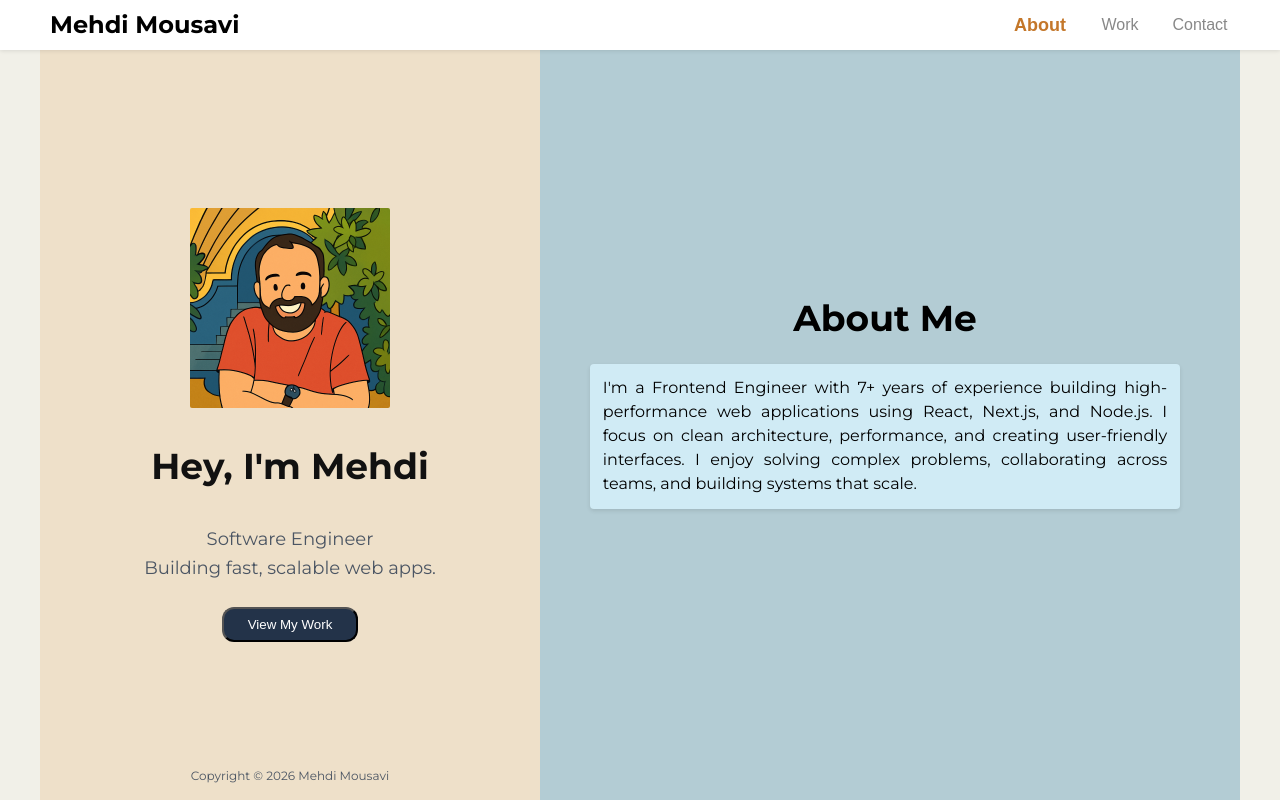
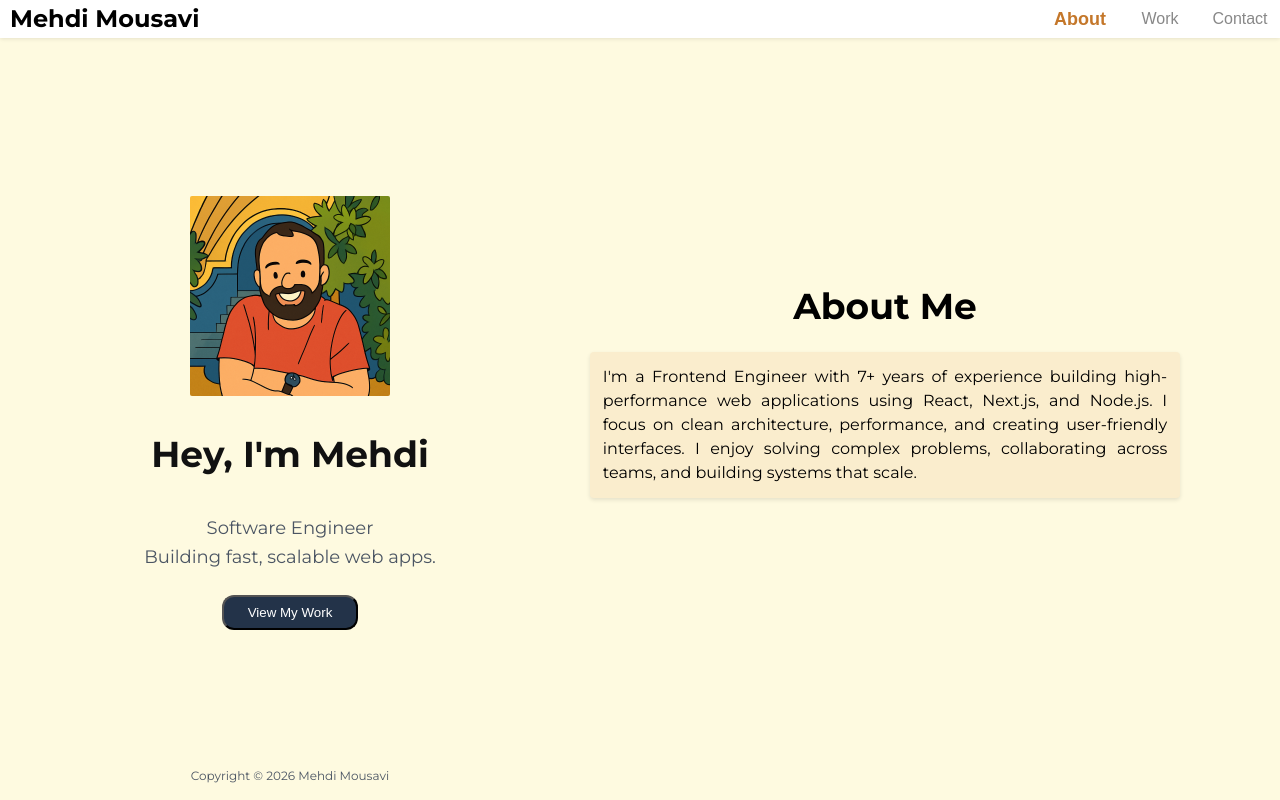
Before and after one commit to BitsOfMehdi/personal-website, a Next.js app: page / in a window 1280 px wide. Both pictures are taken after a click on the button "About". Built offline with nearby package versions, Linux system fonts and the light colour scheme.

Commit message:
CSS cleanup

```diff
--- a/src/app/page.module.css
+++ b/src/app/page.module.css
@@ -1,80 +1,13 @@
 .main {
-  background-color: var(--color-background);
-  color: var(--color-dark);
-  font-family: var(--font-sans, sans-serif);
   height: 100vh;
   max-width: 1200px;
   margin-inline: auto;
 }
 
-/* Section: About */
-.about {
-  background-color: var(--color-primary);
-  color: white;
-  padding: 2.5rem;
-}
-
 .heroContainer {
   display: flex;
-  max-width: 1200px;
   margin-inline: auto;
   position: relative;
   overflow: hidden;
   height: 100vh;
 }
-
-.sectionTitle {
-  font-size: 1.875rem; /* 3xl */
-  font-weight: 600;
-  margin-bottom: 1rem;
-}
-
-.paragraph {
-  max-width: 48rem; /* ~768px */
-}
-
-/* Section: Work */
-.work {
-  padding: 2.5rem;
-}
-
-.experienceItem {
-  border-left: 4px solid var(--color-accent);
-  padding-left: 1rem;
-  margin-bottom: 1.5rem;
-}
-
-.experienceTitle {
-  font-size: 1.25rem;
-  font-weight: 700;
-}
-
-.experienceDate {
-  font-size: 0.875rem;
-  color: #4b5563; /* text-gray-700 */
-}
-
-.experienceList {
-  list-style-type: disc;
-  margin-left: 1.25rem;
-  margin-top: 0.5rem;
-  font-size: 0.875rem;
-}
-
-/* Section: Contact */
-.contact {
-  background-color: var(--color-primary);
-  color: white;
-  padding: 2.5rem;
-}
-
-/* Section: Blog */
-.blog {
-  background-color: #f3f4f6; /* bg-gray-100 */
-  padding: 2.5rem;
-}
-
-.blogNote {
-  font-size: 0.875rem;
-  color: #4b5563; /* text-gray-600 */
-}
--- a/src/components/layout/Header.module.css
+++ b/src/components/layout/Header.module.css
@@ -7,8 +7,6 @@
 }
 
 .navbar {
-  max-width: 1200px; /* ~7xl */
-  height: 50px;
   margin: 0 auto;
   display: flex;
   justify-content: space-between;
--- a/src/components/sections/Hero.module.css
+++ b/src/components/sections/Hero.module.css
@@ -5,7 +5,6 @@
   flex-direction: column;
   align-items: center;
   justify-content: center;
-  background-color: var(--color-background-container);
 }
 
 .heading {
--- a/src/components/ui/Card.module.css
+++ b/src/components/ui/Card.module.css
@@ -2,7 +2,7 @@
   border-radius: 4px;
   padding: 12.8px;
   margin-bottom: 16px;
-  background-color: #d0ebf5;
+  background-color: var(--color-card);
   box-shadow: 0 2px 4px rgba(0, 0, 0, 0.1);
   transition: box-shadow 0.3s ease;
 }
--- a/src/styles/globals.css
+++ b/src/styles/globals.css
@@ -6,9 +6,8 @@
   --font-mono: "Geist Mono", ui-monospace, SFMono-Regular, monospace;
 
   /* Custom Colors */
-  --color-background: #f1f0e8;
-  --color-background-container: #eee0c9;
-  --color-primary: #b3ccd4;
+  --color-background: #fefae0;
+  --color-card: #faedcd;
   --color-accent: #c4772a;
   --color-dark: #233349;
 }
```
